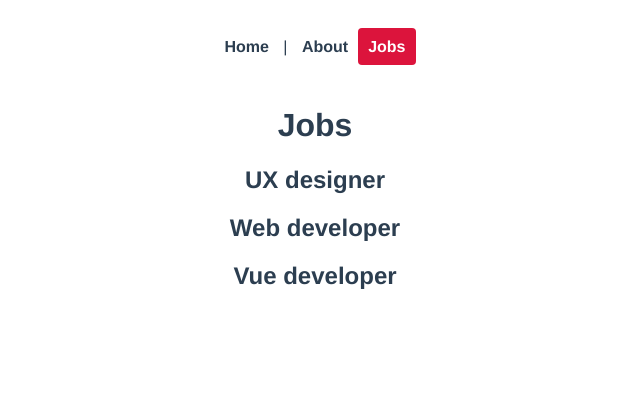
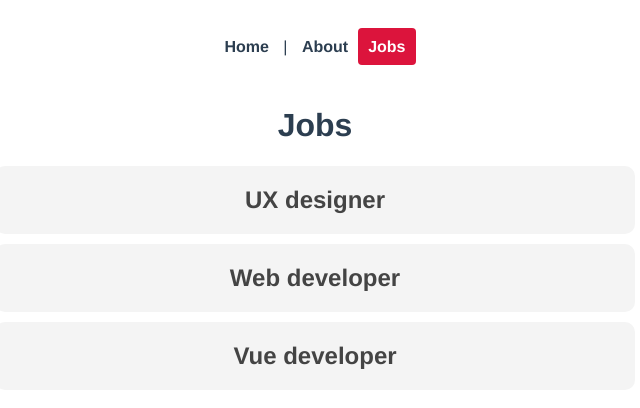
Before and after one commit to Marionetko/vue-router-prjct, a Vue app: page /jobs in a window 1280 px wide. Shown: the top 408 px of the page, without its empty margins (325-965 px from the left). Built offline with nearby package versions, Linux system fonts and the light colour scheme.

Commit message:
dinamic links

```diff
--- a/src/router/index.js
+++ b/src/router/index.js
@@ -23,7 +23,8 @@
   {
     path: '/jobs/:id',
     name: 'jobsDetails',
-    component: JobsDetails
+    component: JobsDetails,
+    props: true
   },
 ]
 
--- a/src/views/jobs/Jobs.vue
+++ b/src/views/jobs/Jobs.vue
@@ -1,7 +1,9 @@
 <template>
     <h1>Jobs</h1>
-    <div v-for="job in jobs" :key="job.id">
-        <h2>{{ job.title }}</h2>
+    <div v-for="job in jobs" :key="job.id" class="job">
+        <router-link :to="{ name: 'jobsDetails', params: { id: job.id}}">
+            <h2>{{ job.title }}</h2>
+        </router-link>
     </div>
 </template>
 
@@ -22,5 +24,19 @@
 </script>
 
 <style>
-
+    .job h2 {
+        background: #f4f4f4;
+        padding: 20px;
+        border-radius: 10px;
+        margin: 10px auto;
+        max-width: 600px;
+        cursor: pointer;
+        color: #444;
+    }
+    .job h2:hover {
+        background: #ddd;
+    }
+    .job a{
+        text-decoration: none;
+    }
 </style>
--- a/src/views/jobs/JobsDetails.vue
+++ b/src/views/jobs/JobsDetails.vue
@@ -5,11 +5,12 @@
 
 <script>
 export default  {
-    data() {
-        return {
-            id: this.$route.params.id
-        }
-    }
+    props: ['id'],
+    // data() {
+    //     return {
+    //         id: this.$route.params.id
+    //     }
+    // }
 }
 </script>
 
```
